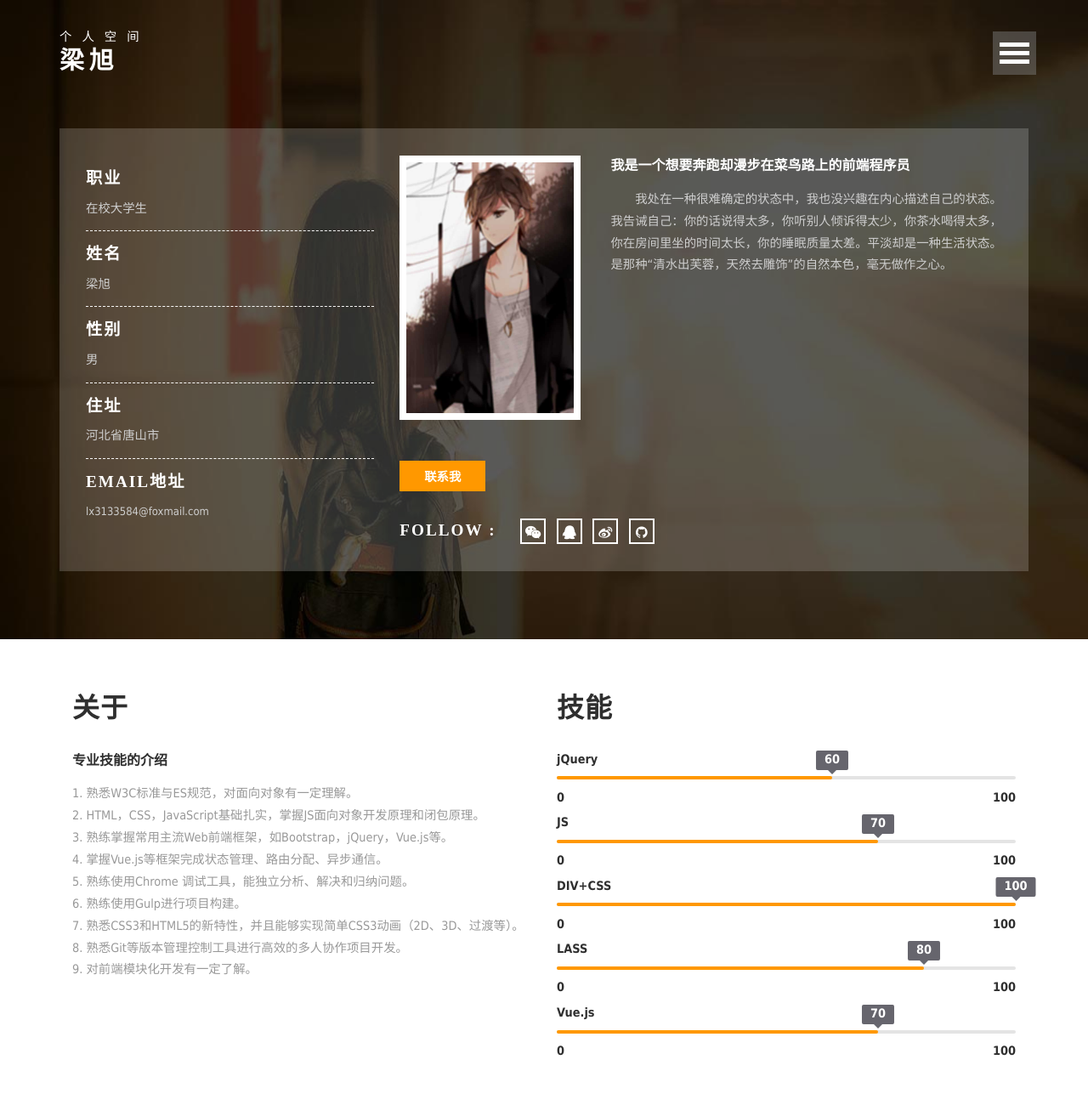
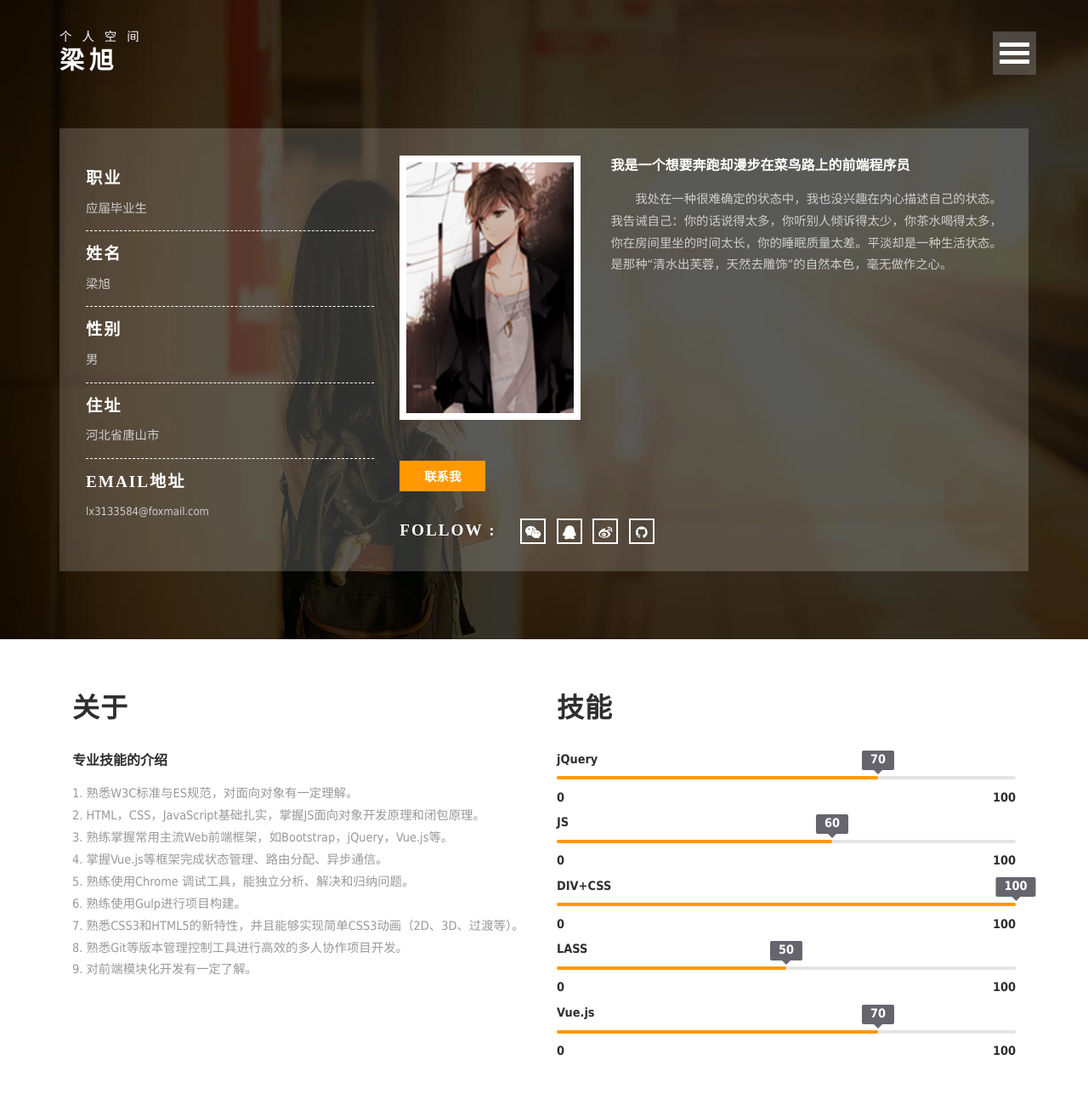
Before and after one commit to lx3133584/myindex, a plain HTML site: page index.html in a window 1280 px wide. Shown: the top 1300 px of the page at 85% size. Drawn offline with Linux system fonts and the light colour scheme.

Commit message:
修改身份为应届

```diff
--- a/index.html
+++ b/index.html
@@ -104,7 +104,7 @@
 			<div class="col-md-4 w3ls-banner-left">
 				<div class="w3ls-banner-left-info">
 					<h4>职业</h4>
-					<p>在校大学生</p>
+					<p>应届毕业生</p>
 				</div>
 				<div class="w3ls-banner-left-info">
 					<h4>姓名</h4>
@@ -153,10 +153,10 @@
 						<section class='wrap'>
 							<div class='wrap_right'>
 								<div class='bar_group'>
-									<div class='bar_group__bar thin' label='jQuery' show_values='true' tooltip='true' value='60'></div>
-									<div class='bar_group__bar thin' label='JS' show_values='true' tooltip='true' value='70'></div>
+									<div class='bar_group__bar thin' label='jQuery' show_values='true' tooltip='true' value='70'></div>
+									<div class='bar_group__bar thin' label='JS' show_values='true' tooltip='true' value='60'></div>
 									<div class='bar_group__bar thin' label='DIV+CSS' show_values='true' tooltip='true' value='100'></div>
-									<div class='bar_group__bar thin' label='LASS' show_values='true' tooltip='true' value='80'></div>
+									<div class='bar_group__bar thin' label='LASS' show_values='true' tooltip='true' value='50'></div>
 									<div class='bar_group__bar thin' label='Vue.js' show_values='true' tooltip='true' value='70'></div>
 								</div>
 							</div>
@@ -242,7 +242,7 @@
 					</div>
 					<div class="experience-grid-info">
 						<h5>自学</h5>
-						<p>2016年11月份开始自学web前端至今，坚持每天学习12小时以上，除了吃饭睡觉没有别的任何娱乐活动。</p>
+						<p>2016年11月份开始自学web前端至今，看过《DOM编程艺术》《JS高程》《锋利的JQ》《CSS权威指南》等等专业书籍。</p>
 					</div>
 				</div>
 				<div class="col-md-6 experience-grid experience-grid3">
```
